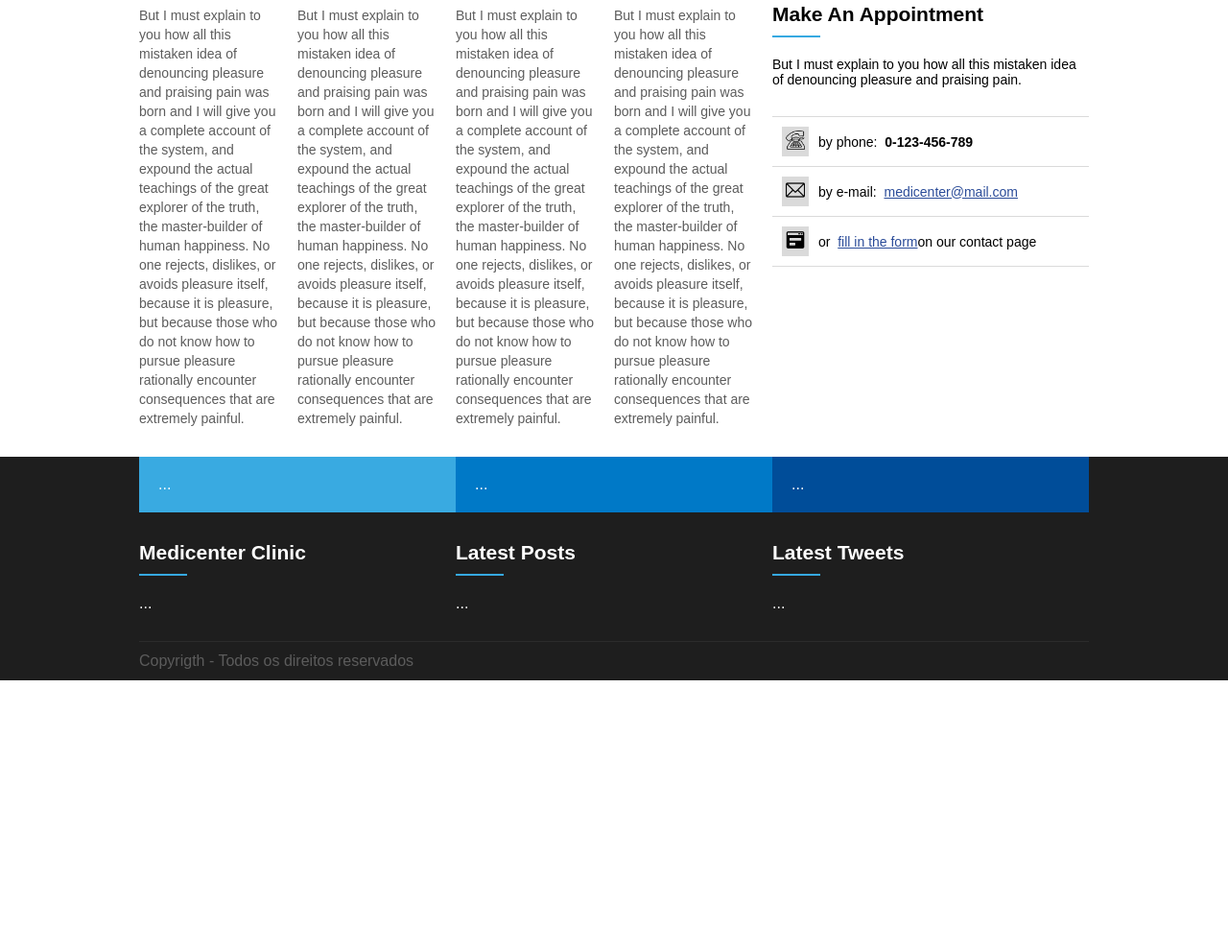
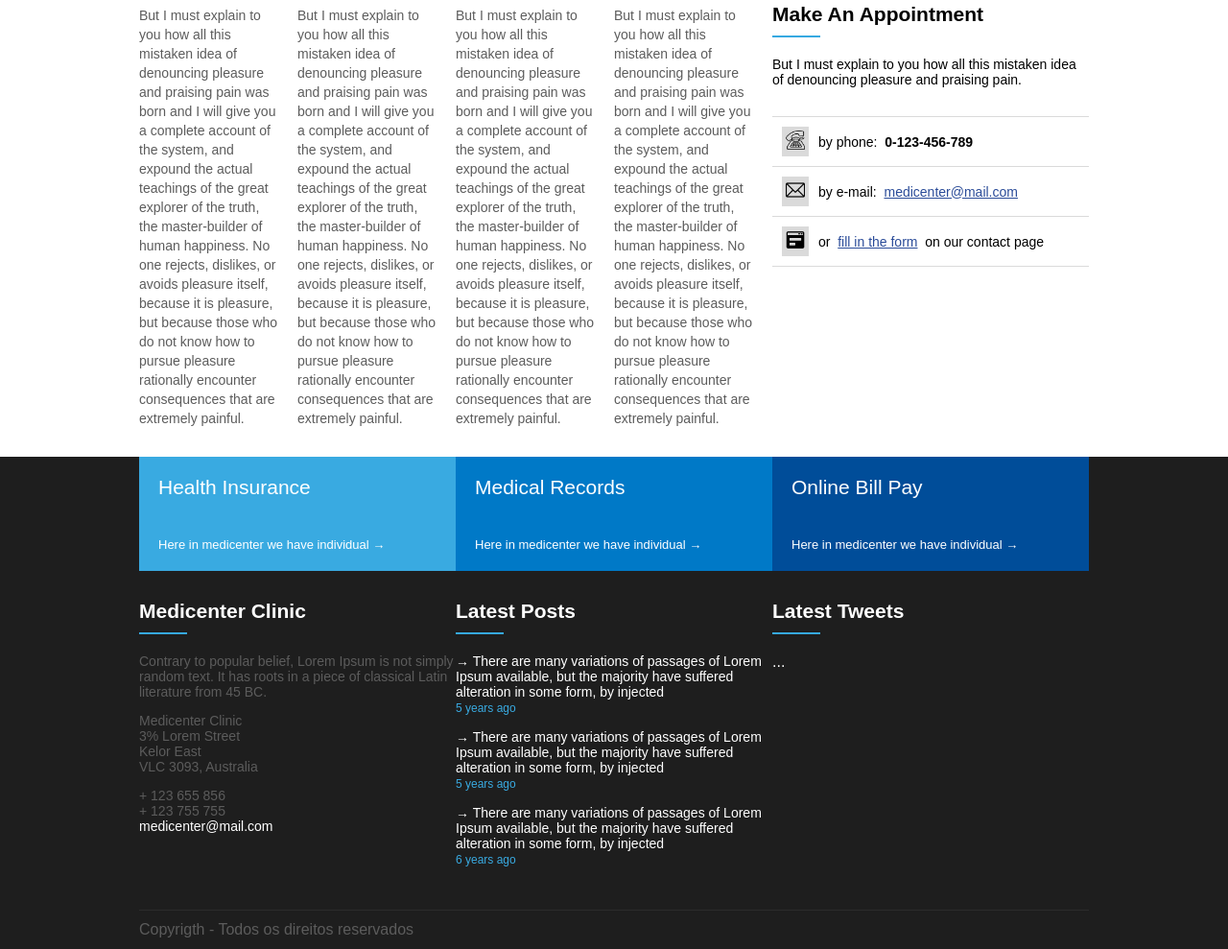
Before and after one commit to pedroricaardo/Projeto_HTML_e_CSS, a plain HTML site: page index.html in a window 1280 px wide. Shown: the part 1143-2132 px from the top of the page at 96% size. Before the commit the page ends 1852 px from the top, so only its background shows below. Drawn offline with Linux system fonts and the light colour scheme.

Commit message:
Ajustes adicionais, inserindo itens no rodapé.

```diff
--- a/assets/css/template.css
+++ b/assets/css/template.css
@@ -269,6 +269,7 @@ footer {
 .fm_1, .fm_2, .fm_3 {
     flex: 1;
     color: #FFFFFF;
+    font-size: 21px;
 }
 
 .fm_1 {
@@ -281,6 +282,10 @@ footer {
 
 .fm_3 {
     background-color: #004d99;
+}
+
+.fm_subtitle {
+    font-size: 13px;
 }
 
 .footer_menu a {
@@ -360,6 +365,51 @@ footer .widget_title_text {
     padding: 4px;
 }
 
+.area_item_1,
+.area_item_2,
+.area_item_3 {
+    color: #5c5c5c;
+    font-size: 14px;
+}
+
+.area_item_1 ul,
+.area_item_2 ul,
+.area_item_3 ul {
+    padding: 0;
+}
+
+.area_item_2,
+.area_item_3 {
+    color: #5c5c5c;
+}
+
+.area_item_2 ul li,
+.area_item_3 ul li {
+    list-style-type: none;
+}
+
+.li_email {
+    color: #FFFFFF;
+}
+
+.items_desc {
+    font-size: 14px;
+    margin-bottom: 15px;
+}
+
+.items_desc a {
+    text-decoration: none;
+}
+
+.item_ds {
+    color: #FFFFFF;
+}
+
+.item_time {
+    color: #39aae1;
+    font-size: 12px;
+}
+
 @media (max-width: 600px) {
 
     .banner_headline {
--- a/index.html
+++ b/index.html
@@ -249,7 +249,7 @@
                             <div class="icon">
                                 <img src="assets/images/formulario-de-contato.png" alt="">
                             </div>
-                            or &nbsp;<a href=""> fill in the form</a> on our contact page
+                            or &nbsp;<a href=""> fill in the form </a>&nbsp; on our contact page
                         </div>
                     </div>
                 </div>
@@ -261,15 +261,18 @@
         <div class="container flexColumn">
             <div class="footer_menu">
                 <div class="fm_1">
-                    <a href="">...</a>
+                    <a href="">Health Insurance</a>
+                    <a href="" class="fm_subtitle">Here in medicenter we have individual →</a>
                 </div>
 
                 <div class="fm_2">
-                    <a href="">...</a>
+                    <a href="">Medical Records</a>
+                    <a href="" class="fm_subtitle">Here in medicenter we have individual →</a>
                 </div>
 
                 <div class="fm_3">
-                    <a href="">...</a>
+                    <a href="">Online Bill Pay</a>
+                    <a href="" class="fm_subtitle">Here in medicenter we have individual →</a>
                 </div>
             </div>
 
@@ -281,7 +284,24 @@
                             <div class="widget_title_bar"></div>
                         </div>
                         <div class="widget_body">
-                            ...
+                            <div class="area_item_1">Contrary to popular belief, Lorem Ipsum is not simply random text. It has roots in a piece of classical Latin literature from 45 BC.</div>
+
+                            <div class="area_item_2">
+                                <ul>
+                                    <li>Medicenter Clinic</li>
+                                    <li>3% Lorem Street</li>
+                                    <li>Kelor East</li>
+                                    <li>VLC 3093, Australia</li>
+                                </ul>
+                            </div>
+
+                            <div class="area_item_3">
+                                <ul>
+                                    <li>+ 123 655 856</li>
+                                    <li>+ 123 755 755</li>
+                                    <li class="li_email">medicenter@mail.com</li>
+                                </ul>
+                            </div>
                         </div>
                     </div>
                 </div>
@@ -293,7 +313,20 @@
                             <div class="widget_title_bar"></div>
                         </div>
                         <div class="widget_body">
-                            ...
+                            <div class="items_desc">
+                                <a href="" class="item_ds">→ There are many variations of passages of Lorem Ipsum available, but the majority have suffered alteration in some form, by injected</a>
+                                <br><a href="" class="item_time">5 years ago</a>
+                            </div>
+
+                            <div class="items_desc">
+                                <a href="" class="item_ds">→ There are many variations of passages of Lorem Ipsum available, but the majority have suffered alteration in some form, by injected</a>
+                                <br><a href="" class="item_time">5 years ago</a>
+                            </div>
+
+                            <div class="items_desc">
+                                <a href="" class="item_ds">→ There are many variations of passages of Lorem Ipsum available, but the majority have suffered alteration in some form, by injected</a>
+                                <br><a href="" class="item_time">6 years ago</a>
+                            </div>
                         </div>
                     </div>
                 </div>
```
